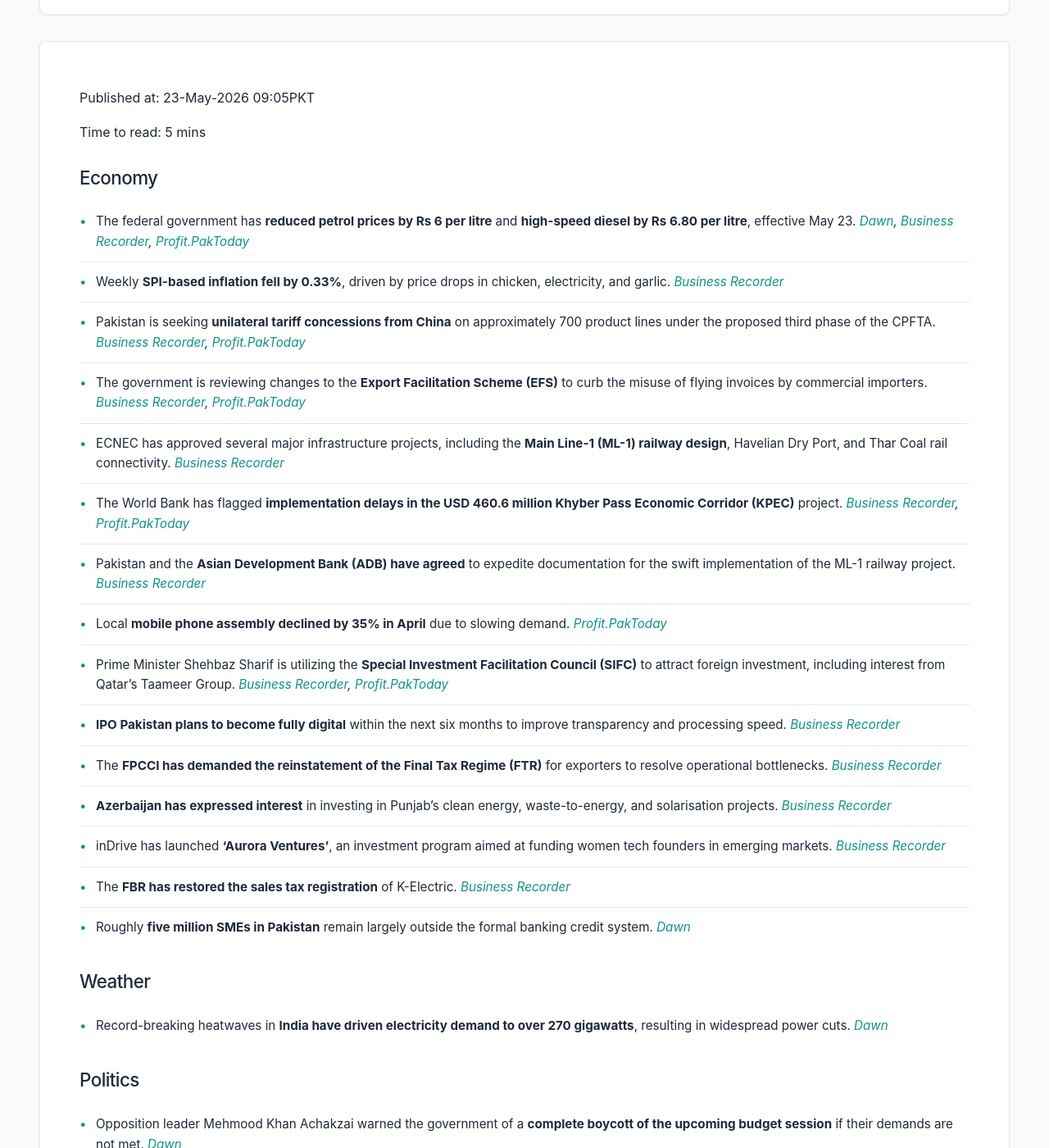
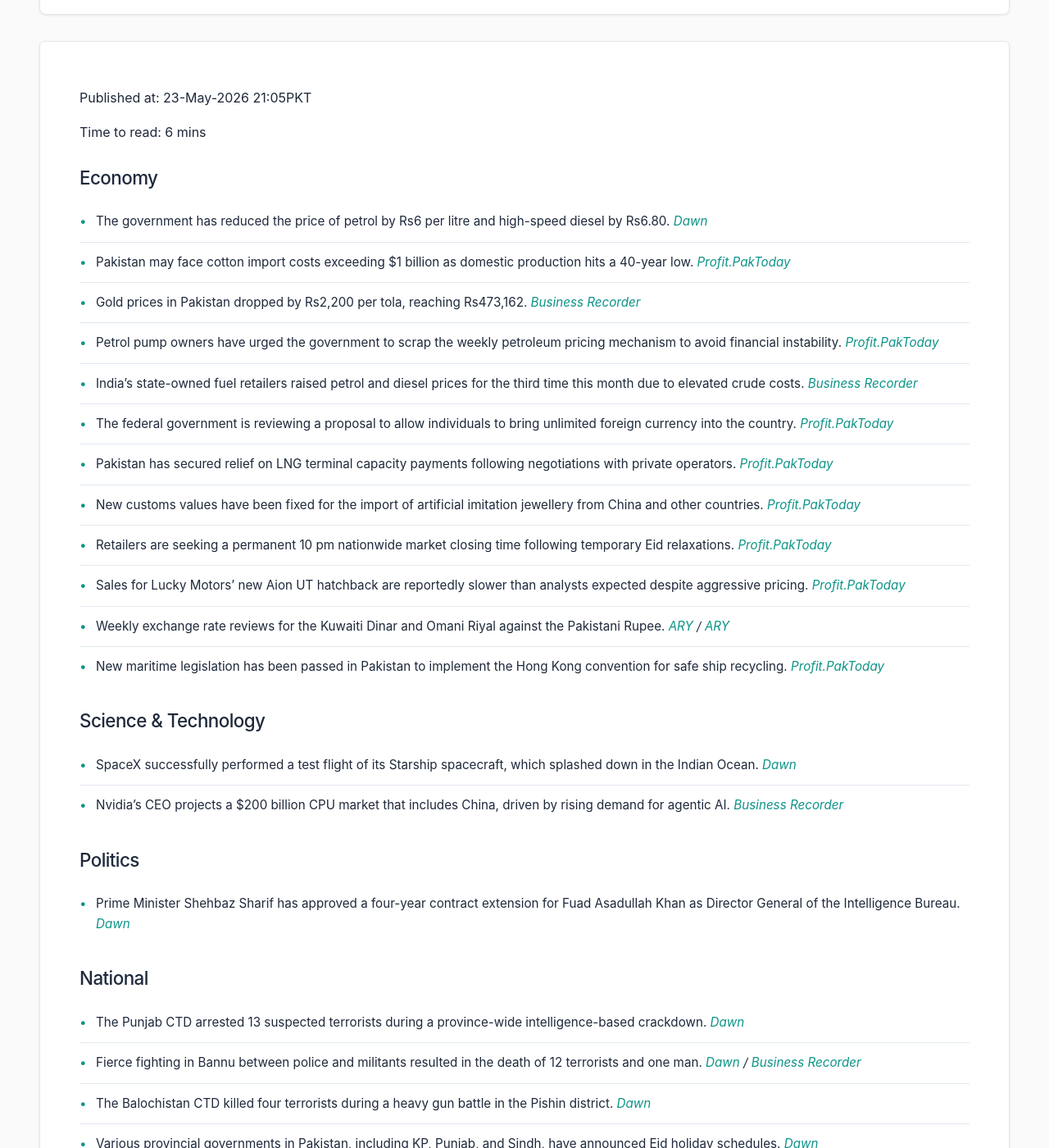
Before and after one commit to zsubzwary/news, a Jekyll site: the page built from en/index.md, in a window 1280 px wide and 1400 px high, scrolled down 209 px. Shown: the whole window at 82% size. Built offline with Jekyll 4.4.1, drawn with Linux system fonts in a browser that asks for light colours; some web fonts are replaced; comment, search, counter and statistics services are not loaded; some of the changed text lies outside the part shown.

Commit message:
DateTime; 2026-05-23T16:05:03.962Z

```diff
--- a/en/index.md
+++ b/en/index.md
@@ -4,52 +4,68 @@ title: Pakistan News Briefing
 lang: en
 ---
 
-Published at: 23-May-2026 09:05PKT
+Published at: 23-May-2026 21:05PKT
 
-Time to read: 5 mins
+Time to read: 6 mins
 
 ### Economy
-- The federal government has **reduced petrol prices by Rs 6 per litre** and **high-speed diesel by Rs 6.80 per litre**, effective May 23. *[Dawn](https://www.dawn.com/news/2002321/govt-reduces-petrol-by-rs6-per-litre-high-speed-diesel-by-rs68), [Business Recorder](https://www.brecorder.com/news/40422475/petrol-price-slashed-by-rs6-diesels-by-rs680), [Profit.PakToday](https://profit.pakistantoday.com.pk/2026/05/23/govt-cuts-petrol-price-by-rs6-litre-hsd-by-rs6-80-ahead-of-eid-ul-adha/)*
-- Weekly **SPI-based inflation fell by 0.33%**, driven by price drops in chicken, electricity, and garlic. *[Business Recorder](https://www.brecorder.com/news/40422476/weekly-spi-inflation-down-033pc)*
-- Pakistan is seeking **unilateral tariff concessions from China** on approximately 700 product lines under the proposed third phase of the CPFTA. *[Business Recorder](https://www.brecorder.com/news/40422483/700-product-lines-under-the-proposed-cpfta-islamabad-seeks-unilateral-tariff-relief-from-beijing), [Profit.PakToday](https://profit.pakistantoday.com.pk/2026/05/23/pakistan-to-seek-zero-tariff-access-from-china-on-700-product-lines-under-fta-talks/)*
-- The government is reviewing changes to the **Export Facilitation Scheme (EFS)** to curb the misuse of flying invoices by commercial importers. *[Business Recorder](https://www.brecorder.com/news/40422484/check-on-flying-invoices-govt-mulls-revising-efs-in-budget), [Profit.PakToday](https://profit.pakistantoday.com.pk/2026/05/23/govt-mulls-export-facilitation-scheme-changes-to-curb-flying-invoice-misuse-by-commercial-importers/)*
-- ECNEC has approved several major infrastructure projects, including the **Main Line-1 (ML-1) railway design**, Havelian Dry Port, and Thar Coal rail connectivity. *[Business Recorder](https://www.brecorder.com/news/40422491/ecnec-clears-ml-1-havelian-dry-port-amp-thar-coal-rail-projects)*
-- The World Bank has flagged **implementation delays in the USD 460.6 million Khyber Pass Economic Corridor (KPEC)** project. *[Business Recorder](https://www.brecorder.com/news/40422488/kpec-project-world-bank-flags-implementation-delays), [Profit.PakToday](https://profit.pakistantoday.com.pk/2026/05/23/world-bank-flags-delays-in-460-million-khyber-pass-corridor-project-pakistan-seeks-3-year-extension/)*
-- Pakistan and the **Asian Development Bank (ADB) have agreed** to expedite documentation for the swift implementation of the ML-1 railway project. *[Business Recorder](https://www.brecorder.com/news/40422489/swift-implementation-of-main-line-1-railway-project-pakistan-adb-agree-on-timely-completion-of-documentation)*
-- Local **mobile phone assembly declined by 35% in April** due to slowing demand. *[Profit.PakToday](https://profit.pakistantoday.com.pk/2026/05/22/local-mobile-phone-assembly-drops-35-in-april-as-demand-slows/)*
-- Prime Minister Shehbaz Sharif is utilizing the **Special Investment Facilitation Council (SIFC)** to attract foreign investment, including interest from Qatar’s Taameer Group. *[Business Recorder](https://www.brecorder.com/news/40422482/pm-tells-qatars-taameer-group-steps-taken-to-remove-barriers-to-business-under-sifc), [Profit.PakToday](https://profit.pakistantoday.com.pk/2026/05/22/pm-shehbaz-invites-greater-qatari-investment-as-taameer-group-plans-expansion-in-pakistan/)*
-- **IPO Pakistan plans to become fully digital** within the next six months to improve transparency and processing speed. *[Business Recorder](https://www.brecorder.com/news/40422495/ipo-pakistan-to-go-fully-digital-in-six-months)*
-- The **FPCCI has demanded the reinstatement of the Final Tax Regime (FTR)** for exporters to resolve operational bottlenecks. *[Business Recorder](https://www.brecorder.com/news/40422493/fpcci-demands-restoration-of-ftr-for-exporters)*
-- **Azerbaijan has expressed interest** in investing in Punjab's clean energy, waste-to-energy, and solarisation projects. *[Business Recorder](https://www.brecorder.com/news/40422492/azerbaijan-ready-to-invest-in-punjab-clean-energy-projects-minister)*
-- inDrive has launched **'Aurora Ventures'**, an investment program aimed at funding women tech founders in emerging markets. *[Business Recorder](https://www.brecorder.com/news/40422494/indrive-launches-aurora-ventures)*
-- The **FBR has restored the sales tax registration** of K-Electric. *[Business Recorder](https://www.brecorder.com/news/40422487/st-registration-of-ke-restored)*
-- Roughly **five million SMEs in Pakistan** remain largely outside the formal banking credit system. *[Dawn](https://www.dawn.com/news/2002454/five-million-smes-2pc-banked)*
+- The government has reduced the price of petrol by Rs6 per litre and high-speed diesel by Rs6.80. *[Dawn](https://www.dawn.com/news/2002321/govt-reduces-petrol-high-speed-diesel-prices-by-rs6)*
+- Pakistan may face cotton import costs exceeding $1 billion as domestic production hits a 40-year low. *[Profit.PakToday](https://profit.pakistantoday.com.pk/2026/05/23/pakistans-cotton-import-bill-may-exceed-1-billion-as-output-falls-to-40-year-low/)*
+- Gold prices in Pakistan dropped by Rs2,200 per tola, reaching Rs473,162. *[Business Recorder](https://www.brecorder.com/news/40422512/gold-price-drops-by-rs2700-per-tola-in-pakistan)*
+- Petrol pump owners have urged the government to scrap the weekly petroleum pricing mechanism to avoid financial instability. *[Profit.PakToday](https://profit.pakistantoday.com.pk/2026/05/23/fuel-dealers-ask-govt-to-scrap-weekly-price-mechanism/)*
+- India's state-owned fuel retailers raised petrol and diesel prices for the third time this month due to elevated crude costs. *[Business Recorder](https://www.brecorder.com/news/40422504/indian-retailers-raise-fuel-prices-for-a-third-time-amid-iran-war)*
+- The federal government is reviewing a proposal to allow individuals to bring unlimited foreign currency into the country. *[Profit.PakToday](https://profit.pakistantoday.com.pk/2026/05/23/govt-reviews-proposal-to-relax-foreign-currency-inflow-limits/)*
+- Pakistan has secured relief on LNG terminal capacity payments following negotiations with private operators. *[Profit.PakToday](https://profit.pakistantoday.com.pk/2026/05/23/pakistan-secures-relief-on-lng-terminal-capacity-payments-after-negotiations-with-private-operators/)*
+- New customs values have been fixed for the import of artificial imitation jewellery from China and other countries. *[Profit.PakToday](https://profit.pakistantoday.com.pk/2026/05/23/customs-fixes-new-import-values-for-artificial-jewellery-from-china-other-countries/)*
+- Retailers are seeking a permanent 10 pm nationwide market closing time following temporary Eid relaxations. *[Profit.PakToday](https://profit.pakistantoday.com.pk/2026/05/23/retailers-seek-permanent-10-pm-closing-time-after-eid-relaxation/)*
+- Sales for Lucky Motors’ new Aion UT hatchback are reportedly slower than analysts expected despite aggressive pricing. *[Profit.PakToday](https://profit.pakistantoday.com.pk/2026/05/23/analysts-expected-lucky-motors-rs-6-39m-aion-ut-to-sell-fast-here-is-why-it-isnt/)*
+- Weekly exchange rate reviews for the Kuwaiti Dinar and Omani Riyal against the Pakistani Rupee. *[ARY](https://arynews.tv/kuwaiti-dinar-to-pakistani-rupee-rate-today-may-23-2026) / [ARY](https://arynews.tv/omani-riyal-to-pakistani-rupee-rate-today-may-23-2026)*
+- New maritime legislation has been passed in Pakistan to implement the Hong Kong convention for safe ship recycling. *[Profit.PakToday](https://profit.pakistantoday.com.pk/2026/05/23/pakistan-passes-ship-recycling-law-to-implement-hong-kong-convention-boost-gadani-industry/)*
 
-### Weather
-- Record-breaking heatwaves in **India have driven electricity demand to over 270 gigawatts**, resulting in widespread power cuts. *[Dawn](https://www.dawn.com/news/2002287/india-battles-power-cuts-as-heatwave-boosts-electricity-demand-to-record)*
+### Science & Technology
+- SpaceX successfully performed a test flight of its Starship spacecraft, which splashed down in the Indian Ocean. *[Dawn](https://www.dawn.com/news/2002477/elon-musks-spacex-carries-out-mostly-successful-starship-test-flight)*
+- Nvidia's CEO projects a $200 billion CPU market that includes China, driven by rising demand for agentic AI. *[Business Recorder](https://www.brecorder.com/news/40422521/nvidia-says-its-forecast-for-200-billion-cpu-market-includes-china)*
 
 ### Politics
-- Opposition leader Mehmood Khan Achakzai warned the government of a **complete boycott of the upcoming budget session** if their demands are not met. *[Dawn](https://www.dawn.com/news/2002438/meet-demands-or-face-budget-boycott-achakzai-tells-govt)*
-- Prime Minister Shehbaz Sharif has approved a **four-year contract extension for Fuad Asadullah Khan** as Director General of the Intelligence Bureau. *[Dawn](https://www.dawn.com/news/2002416/pm-grants-four-year-extension-to-intelligence-bureau-chief)*
+- Prime Minister Shehbaz Sharif has approved a four-year contract extension for Fuad Asadullah Khan as Director General of the Intelligence Bureau. *[Dawn](https://www.dawn.com/news/2002416/pm-grants-four-year-extension-to-intelligence-bureau-chief)*
 
 ### National
-- The **Sindh government announced a four-day Eidul Azha holiday**, exceeding the three-day holiday declared by the federal government. *[Dawn](https://www.dawn.com/news/2002350/unlike-centre-sindh-announces-four-eid-holidays)*
-- Bilawal Bhutto Zardari **inaugurated the 39km Shahrah-i-Bhutto Expressway** in Karachi to improve urban connectivity. *[Dawn](https://www.dawn.com/news/2002279/ppp-chairman-bilawal-bhutto-inaugurates-39km-long-shahrah-i-bhutto-linking-qayyumabad-to-m9-motorway), [Profit.PakToday](https://profit.pakistantoday.com.pk/2026/05/22/shahrah-e-bhutto-expressway-opens-in-karachi-as-sindh-unveils-major-urban-link/)*
-- The **NCCIA arrested four suspects in South Punjab** for allegedly selling sensitive data of government officials to foreign entities. *[Dawn](https://www.dawn.com/news/2002298/nccia-uncovers-gang-selling-data-of-govt-officials-to-foreign-entities-four-arrested), [Profit.PakToday](https://profit.pakistantoday.com.pk/2026/05/22/four-held-in-south-punjab-over-alleged-leak-of-officials-data-to-foreign-agencies-nccia/)*
-- The Ministry of Defence warned that **failure to compensate Mangla Dam victims** could lead to protests and internal security issues. *[Business Recorder](https://www.brecorder.com/news/40422486/pmo-amp-mof-warned-no-compensation-to-mangla-dam-victims-could-trigger-protests-mod)*
-- Prince Rahim Al Hussaini Aga Khan V urged the Ismaili community in Hunza to **prioritize unity and education**. *[Dawn](https://www.dawn.com/news/2002417/aga-khan-urges-unity-education-and-service-to-humanity)*
-- Actor Momina Iqbal has filed an application seeking an **FIR against a PML-N MPA** over allegations of blackmail and harassment. *[Dawn](https://www.dawn.com/news/2002319/actor-momina-iqbal-seeks-fir-against-pml-n-mpa-over-alleged-blackmail-and-harassment)*
+- The Punjab CTD arrested 13 suspected terrorists during a province-wide intelligence-based crackdown. *[Dawn](https://www.dawn.com/news/2002529/punjab-ctd-arrests-13-suspected-terrorists-in-province-wide-crackdown)*
+- Fierce fighting in Bannu between police and militants resulted in the death of 12 terrorists and one man. *[Dawn](https://www.dawn.com/news/2002493/12-terrorists-killed-one-person-dead-in-heavy-fighting-between-police-militants-in-kps-bannu) / [Business Recorder](https://www.brecorder.com/news/40422517/eight-terrorists-killed-cop-martyred-in-bannu-operation)*
+- The Balochistan CTD killed four terrorists during a heavy gun battle in the Pishin district. *[Dawn](https://www.dawn.com/news/2002528/balochistan-ctd-kills-4-alleged-terrorists-in-pishin-operation)*
+- Various provincial governments in Pakistan, including KP, Punjab, and Sindh, have announced Eid holiday schedules. *[Dawn](https://www.dawn.com/news/2002519/kp-announces-four-eid-holidays-from-may-26-to-29)*
+- The Ministry of Defence warned that delays in Mangla Dam compensation could trigger protests in Azad Jammu and Kashmir. *[Profit.PakToday](https://profit.pakistantoday.com.pk/2026/05/23/defence-ministry-warns-delays-in-mangla-dam-compensation-could-trigger-protests/)*
+- The Auditor General of Pakistan has revised the methodology for preparing annual audit reports. *[Profit.PakToday](https://profit.pakistantoday.com.pk/2026/05/23/auditor-general-revises-audit-reporting-method-after-rs375-trillion-controversy/)*
+- A Metro bus caught fire in Rawalpindi, though all passengers were successfully evacuated. *[Dawn](https://www.dawn.com/news/2002480/passengers-safely-evacuated-after-metro-bus-catches-fire-in-pindi)*
+- The Punjab government has imposed a Rs50,000 fine for the illegal disposal of animal waste during Eid. *[Dawn](https://www.dawn.com/news/2002389/rs50000-fine-in-punjab-for-illegal-offal-disposal-on-eid)*
 
 ### International
-- Diplomatic mediation is intensifying in **Tehran to resolve the US-Iran conflict**, with involvement from Pakistan's Chief of Defence Forces and Qatari negotiators. *[Dawn](https://www.dawn.com/news/2002441/big-guns-descend-on-tehran-as-talks-enter-decisive-phase), [Business Recorder](https://www.brecorder.com/news/40422477/qataris-in-tehran-to-help-secure-us-iran-deal), [Business Recorder](https://www.brecorder.com/news/40422478/naqvi-meets-araghchi-again), [Business Recorder](https://www.brecorder.com/news/40422479/rubio-sees-progress-in-iran-talks), [Business Recorder](https://www.brecorder.com/news/40422480/cdf-arrives-in-tehran)*
-- **Thousands of sailors remain stranded in the Gulf** due to maritime tensions and Iran's assertion of control over the Strait of Hormuz. *[Dawn](https://www.dawn.com/news/2002422/hormuz-closure-piles-misery-on-stranded-sailors), [Profit.PakToday](https://profit.pakistantoday.com.pk/2026/05/22/thousands-of-seafarers-stranded-in-gulf-as-iran-reasserts-control-map-over-strait-of-hormuz/)*
-- The **US Citizenship and Immigration Services** announced a policy change requiring most green card seekers to apply from outside the US. *[Dawn](https://www.dawn.com/news/2002398/green-card-seekers-must-leave-us-first)*
-- **Tulsi Gabbard has resigned** as the US Director of National Intelligence. *[Dawn](https://www.dawn.com/news/2002318/tulsi-gabbard-resigns-as-trumps-top-us-intelligence-official)*
-- The **Pakistan and Turkiye Air Forces** reaffirmed their strategic cooperation in defense and aerospace technology. *[Dawn](https://www.dawn.com/news/2002276/pakistan-turkiye-air-forces-reaffirm-growing-strategic-convergence-in-defence-sector-ispr)*
+- Field Marshal Asim Munir's visit to Tehran has yielded "encouraging progress" toward a regional understanding. *[Dawn](https://www.dawn.com/news/2002541/encouraging-progress-made-during-cdf-munirs-tehran-visit-ispr) / [ARY](https://arynews.tv/pakistan-asim-munir-wraps-up-iran-visit-may-23-2026)*
+- US Secretary of State Marco Rubio met with Indian PM Modi to reaffirm bilateral ties following a US-China summit. *[Dawn](https://www.dawn.com/news/2002483/rubio-meets-modi-renewing-ties-with-india-after-us-china-summit)*
+- A Congressional report revealed that the US lost or damaged 42 military aircraft during its campaign against Iran. *[Dawn](https://www.dawn.com/news/2002532/congressional-report-details-losses-of-42-us-aircraft-in-iran-campaign)*
+- Humanitarian worker Saad Edhi has returned to Karachi after being released from Israeli detention. *[Dawn](https://www.dawn.com/news/2002537/saad-edhi-arrives-in-karachi-after-release-from-illegal-israeli-detention)*
+- Over 1.5 million pilgrims have arrived in Saudi Arabia for Haj, exceeding last year's numbers despite Middle East conflicts. *[Dawn](https://www.dawn.com/news/2002531/haj-pilgrim-numbers-surpass-2025-arrivals-despite-middle-east-war) / [Business Recorder](https://www.brecorder.com/news/40422515/hajj-pilgrim-numbers-surpass-2025-arrivals-despite-middle-east-war)*
+- The US Citizenship and Immigration Services has implemented a policy requiring most green card seekers to apply from abroad. *[Dawn](https://www.dawn.com/news/2002398/green-card-seekers-must-leave-us-first) / [Business Recorder](https://www.brecorder.com/news/40422510/us-tells-foreigners-seeking-green-cards-return-to-your-countries-to-apply)*
+- A gas explosion at a coal mine in China has resulted in at least 90 deaths. *[Dawn](https://www.dawn.com/news/2002487/china-coal-mine-blast-kills-at-least-90-more-missing) / [Business Recorder](https://www.brecorder.com/news/40422503/death-toll-jumps-to-90-in-china-coal-mine-blast)*
+- A Ukrainian drone attack caused a fire at a Russian oil depot in the port of Novorossiysk. *[Business Recorder](https://www.brecorder.com/news/40422508/ukrainian-drone-attack-sparks-fire-at-russian-oil-depot-mayor)*
+- Prime Minister Shehbaz Sharif has commenced a four-day official visit to China. *[Dawn](https://www.dawn.com/news/2002474/pm-shehbaz-lands-in-hangzhou-kicking-off-4-day-china-visit) / [Business Recorder](https://www.brecorder.com/news/40422507/pm-shehbaz-arrives-in-china-on-four-day-visit-witnesses-mou-signing)*
+- The UN Security Council adopted a Pakistan-drafted annual report by consensus. *[Business Recorder](https://www.brecorder.com/news/40422509/unsc-adopts-pakistan-drafted-annual-report-by-consensus)*
+- India's Trade Minister Piyush Goyal is heading a delegation to Canada to strengthen trade and investment ties. *[Business Recorder](https://www.brecorder.com/news/40422518/indias-goyal-to-visit-canada-with-150-business-leaders-to-boost-trade-ties)*
+
+### Sports
+- Mexico secured a 2-0 victory over Ghana in a World Cup warm-up match. *[Business Recorder](https://www.brecorder.com/news/40422516/mexico-ease-past-ghana-in-world-cup-warm-up-in-puebla)*
+- North Korea’s Naegohyang won the Asian Women’s Champions League title. *[Business Recorder](https://www.brecorder.com/news/40422513/north-koreas-naegohyang-beat-tokyo-verdy-to-win-asian-womens-title)*
+- Virat Kohli was involved in a heated verbal exchange with Travis Head during an IPL match. *[Business Recorder](https://www.brecorder.com/news/40422514/kohli-refuses-handshake-with-head-after-heated-verbal-spat-during-ipl-clash)*
+- Sunrisers Hyderabad defeated Royal Challengers Bengaluru by 55 runs in the IPL. *[Business Recorder](https://www.brecorder.com/news/40422502/captains-dream-hyderabads-cummins-hails-fellow-quicks-after-bengaluru-win)*
+- England's Bethell has left the IPL due to a finger injury. *[ARY](https://arynews.tv/englands-bethell-leaves-ipl-after-finger-injury)*
 
 ### Health
-- The **WHO has raised the Ebola risk level** in the Democratic Republic of Congo to "very high." *[Dawn](https://www.dawn.com/news/2002301/ebola-risk-now-at-highest-level-in-dr-congo-says-who)*
-- Renowned infectious diseases expert **Dr. Naseem Salahuddin has passed away**. *[Dawn](https://www.dawn.com/news/2002313/renowned-infectious-diseases-expert-dr-naseem-salahuddin-passes-away)*
+- Pakistan has intensified airport screening measures in response to an Ebola outbreak in Africa. *[Dawn](https://www.dawn.com/news/2002500/pakistan-steps-up-airport-screening-amid-ebola-outbreak-in-africa)*
+- An inquiry at a Multan hospital found nine officials guilty of violating protocols regarding HIV screening during surgery. *[Dawn](https://www.dawn.com/news/2002505/inquiry-panel-at-multan-hospital-finds-9-doctors-officials-at-fault-for-surgery-conducted-sans-hiv-screening)*
 
 ### Other
-- Ongoing debates highlight the need for **climate justice** for nations like Pakistan that are highly vulnerable to climate shocks despite low emissions. *[Dawn](https://www.dawn.com/news/2002455/climate-justice-at-home)*
+- The Cannes Film Festival is approaching its closing ceremony, with several films vying for the Palme d’Or. *[Business Recorder](https://www.brecorder.com/news/40422506/russian-war-drama-among-favourites-for-cannes-top-prize) / [Business Recorder](https://www.brecorder.com/news/40422505/who-will-win-the-2026-cannes-film-festivals-top-prize)*
+- Zayn Malik has responded to a shocking on-stage attack in the UK. *[ARY](https://arynews.tv/zayn-malik-responds-after-shocking-on-stage-attack-in-the-uk-leaves-fans-stunned)*
+- Hip-hop artist Rob Base has passed away at the age of 59. *[ARY](https://arynews.tv/rob-base-voice-behind-hip-hop-anthem-it-takes-two-dies-at-59)*
+- Aishwarya Rai made a notable appearance at the 79th Cannes Film Festival. *[ARY](https://arynews.tv/aishwarya-rai-wows-fans-at-79th-cannes-film-festival)*
+- An ex-inmate has made claims regarding Mackenzie Shirilla running schemes behind bars. *[ARY](https://arynews.tv/ex-inmate-claims-mackenzie-shirilla-ran-sugar-daddy-schemes-behind-bars)*
```
